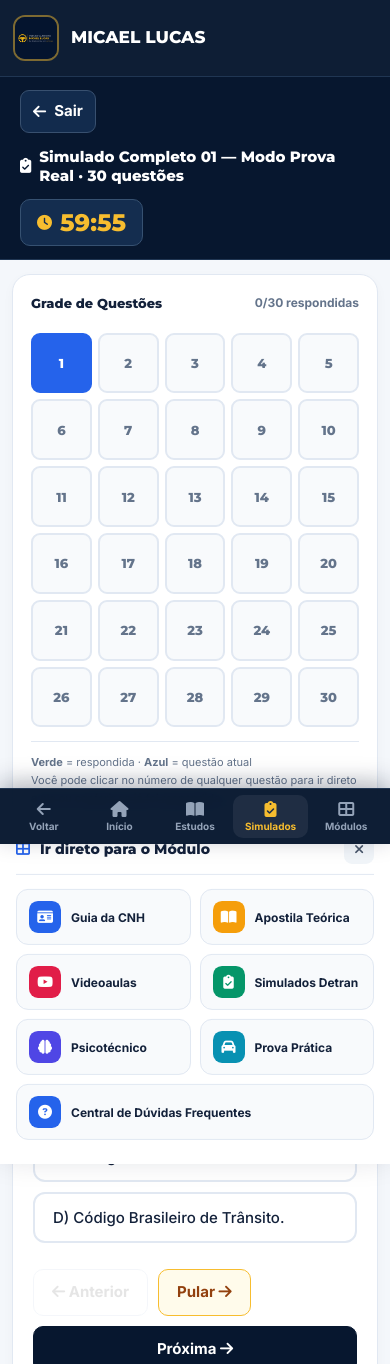
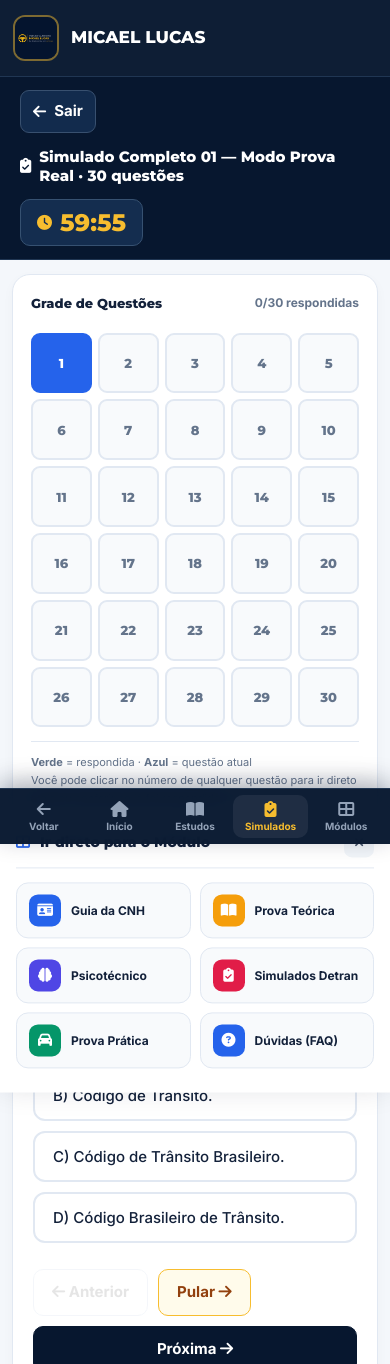
Before and after one commit to LucasRodriguesRibeiro/instrutormicaellucas, a plain HTML site: page simulado.html in a window 390 px wide. Shown: the top 1364 px of the page. Drawn offline with Linux system fonts and the light colour scheme.

Commit message:
Organiza os modulos de 2 em 2 na pagina inicial e no menu mobile

```diff
--- a/simulado.html
+++ b/simulado.html
@@ -58,12 +58,11 @@
     </div>
     <div class="mobile-mod-grid">
       <a class="mobile-mod-item" href="index.html#modulo/0" style="--mc:#2563eb"><i class="fa-solid fa-id-card"></i><span>Guia da CNH</span></a>
-      <a class="mobile-mod-item" href="index.html#biblioteca" style="--mc:#f59e0b"><i class="fa-solid fa-book-open"></i><span>Apostila Teórica</span></a>
-      <a class="mobile-mod-item" href="index.html#videoaulas" style="--mc:#e11d48"><i class="fa-brands fa-youtube"></i><span>Videoaulas</span></a>
-      <a class="mobile-mod-item" href="simulados.html" style="--mc:#059669"><i class="fa-solid fa-clipboard-check"></i><span>Simulados Detran</span></a>
+      <a class="mobile-mod-item" href="index.html#modulo/1" style="--mc:#f59e0b"><i class="fa-solid fa-book-open"></i><span>Prova Teórica</span></a>
       <a class="mobile-mod-item" href="index.html#modulo/2" style="--mc:#4f46e5"><i class="fa-solid fa-brain"></i><span>Psicotécnico</span></a>
-      <a class="mobile-mod-item" href="index.html#modulo/4" style="--mc:#0891b2"><i class="fa-solid fa-car"></i><span>Prova Prática</span></a>
-      <a class="mobile-mod-item" href="index.html#modulo/5" style="--mc:#2563eb;grid-column:1/-1"><i class="fa-solid fa-circle-question"></i><span>Central de Dúvidas Frequentes</span></a>
+      <a class="mobile-mod-item" href="simulados.html" style="--mc:#e11d48"><i class="fa-solid fa-clipboard-check"></i><span>Simulados Detran</span></a>
+      <a class="mobile-mod-item" href="index.html#modulo/4" style="--mc:#059669"><i class="fa-solid fa-car"></i><span>Prova Prática</span></a>
+      <a class="mobile-mod-item" href="index.html#modulo/5" style="--mc:#2563eb"><i class="fa-solid fa-circle-question"></i><span>Dúvidas (FAQ)</span></a>
     </div>
   </aside>
   <nav class="mobile-bottom-nav" aria-label="Navegação rápida mobile">
```
Also changed, not shown: index.html (+7 -8 lines), simulados.html (+4 -5 lines).
